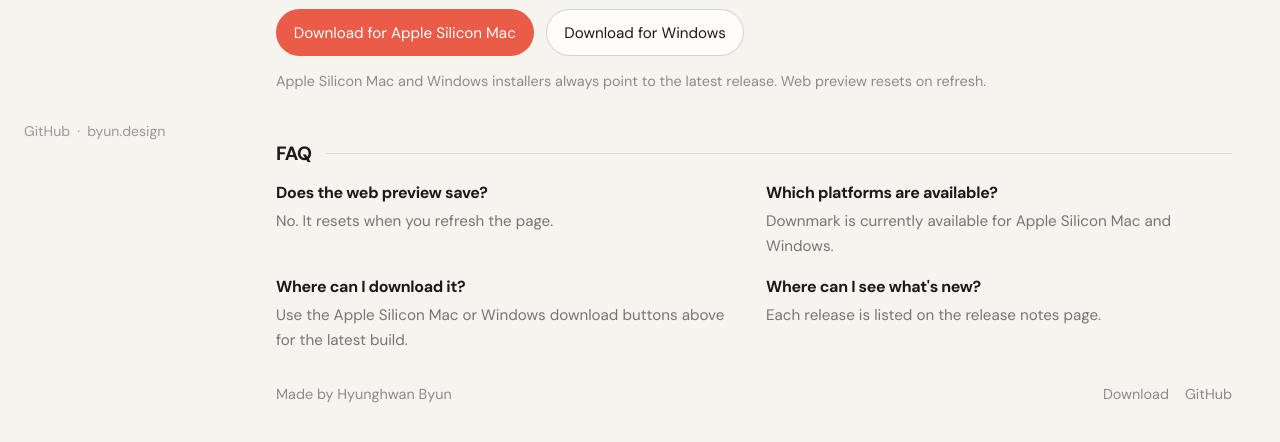
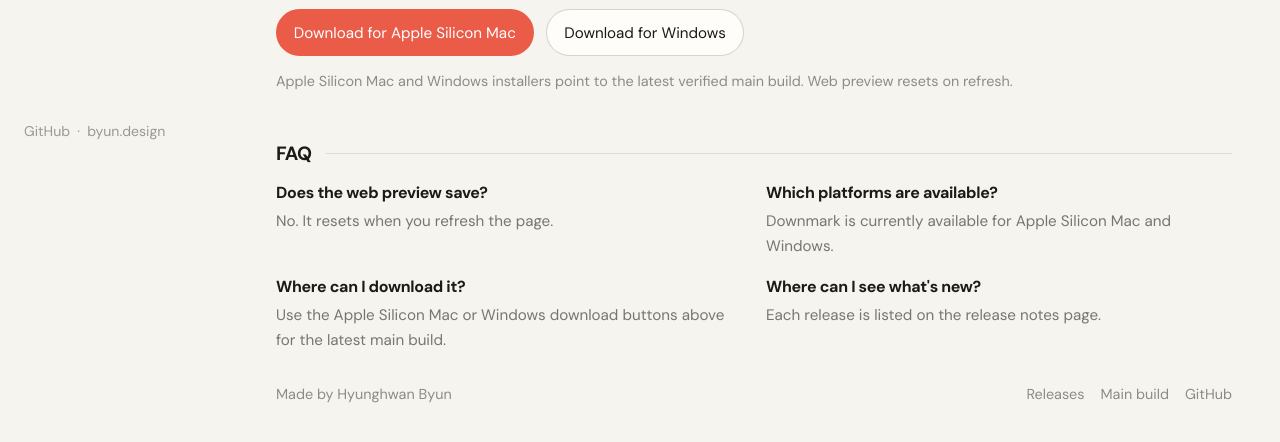
Before and after one commit to hyunghwan/downmark, a React (Vite) app in the folder landing/: page / in a window 1280 px wide. Shown: the part 636-1078 px from the top of the page. Built offline with nearby package versions, Linux system fonts and the light colour scheme.

Commit message:
Publish main-build downloads

```diff
--- a/landing/src/App.tsx
+++ b/landing/src/App.tsx
@@ -4,11 +4,12 @@ import type { ReleaseNotesPayload, ReleaseNoteSection } from "./types";
 
 const releaseNotes = releaseNotesData as ReleaseNotesPayload;
 const releasesUrl = "https://github.com/hyunghwan/downmark/releases";
+const mainBuildReleaseUrl = "https://github.com/hyunghwan/downmark/releases/tag/main-build";
 const appUrl = "https://github.com/hyunghwan/downmark";
 const appleSiliconDownloadUrl =
-  "https://github.com/hyunghwan/downmark/releases/latest/download/Downmark-darwin-aarch64.dmg";
+  "https://github.com/hyunghwan/downmark/releases/download/main-build/Downmark-darwin-aarch64.dmg";
 const windowsDownloadUrl =
-  "https://github.com/hyunghwan/downmark/releases/latest/download/Downmark-windows-x64-setup.exe";
+  "https://github.com/hyunghwan/downmark/releases/download/main-build/Downmark-windows-x64-setup.exe";
 
 type Route = "/" | "/releasenote" | "404";
 
@@ -185,7 +186,7 @@ function HomePage() {
             <DownloadButtons />
           </div>
           <p className="hero-note">
-            Apple Silicon Mac and Windows installers always point to the latest release. Web
+            Apple Silicon Mac and Windows installers point to the latest verified main build. Web
             preview resets on refresh.
           </p>
         </div>
@@ -204,7 +205,7 @@ function HomePage() {
           </div>
           <div>
             <h3>Where can I download it?</h3>
-            <p>Use the Apple Silicon Mac or Windows download buttons above for the latest build.</p>
+            <p>Use the Apple Silicon Mac or Windows download buttons above for the latest main build.</p>
           </div>
           <div>
             <h3>Where can I see what's new?</h3>
@@ -300,7 +301,10 @@ export default function App() {
             </p>
             <div className="page-footer-links">
               <a href={releasesUrl} target="_blank" rel="noreferrer">
-                Download
+                Releases
+              </a>
+              <a href={mainBuildReleaseUrl} target="_blank" rel="noreferrer">
+                Main build
               </a>
               <a href={appUrl} target="_blank" rel="noreferrer">
                 GitHub
```
Also changed, not shown: 1 other file (tests, documents, lock files or other folders).
